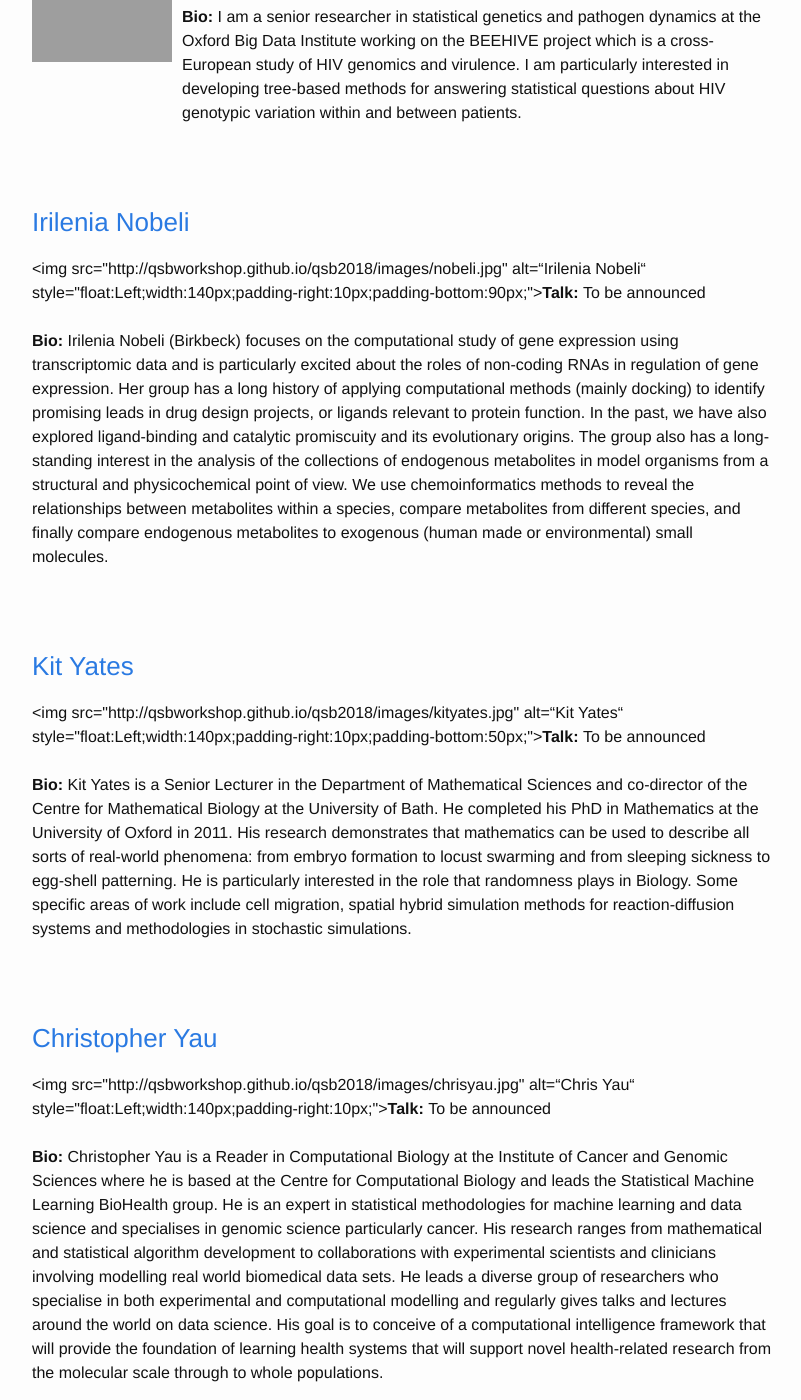
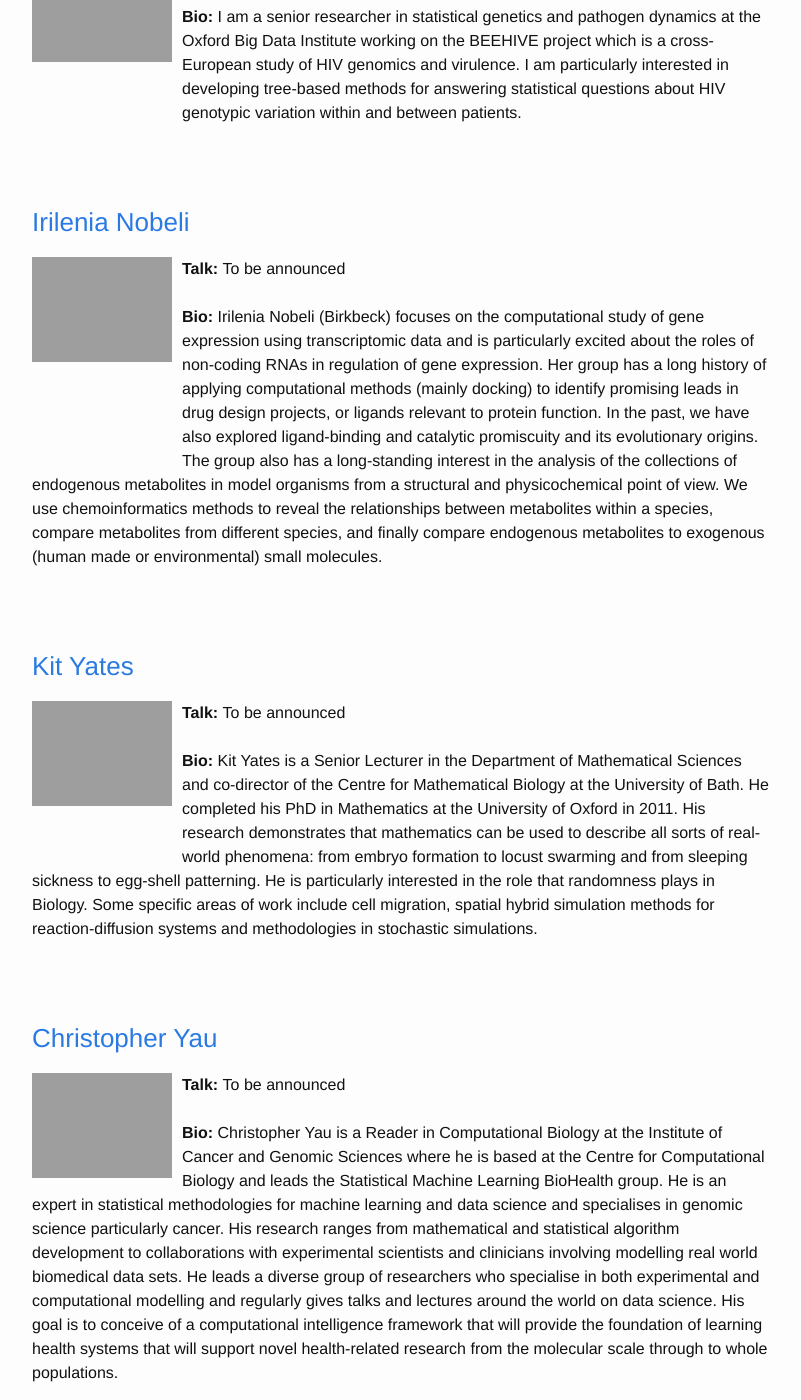
Before and after one commit to qsbworkshop/qsb2019, a Jekyll site: the page built from docs/speakers.md, in a window 1280 px wide and 1400 px high, scrolled down 1381 px. Shown: the whole window, without its empty margins (238-1039 px from the left). Built offline with Jekyll 4.4.1, drawn with Linux system fonts in a browser that asks for light colours; some of the changed text lies outside the part shown.

Commit message:
fix links to speaker images attempt 3

```diff
--- a/docs/speakers.md
+++ b/docs/speakers.md
@@ -5,7 +5,7 @@ permalink: /speakers/
 ---
 <h3><a href="https://www.microsoft.com/en-us/research/people/ndalchau/">Neil Dalchau</a></h3>
   <p>
-     <img src="http://qsbworkshop.github.io/qsb2018/images/dalchau.png" alt=“Neil Dalchau“ style="float:Left;width:140px;padding-right:10px;"><b>Talk: </b>To be announced<br><br><b>Bio: </b>I am a Scientist in the Biological Computation research group at Microsoft Research Cambridge. I am interested in how to program computation and decision-making in biological systems. The applications of programmed biology are numerous, including the synthesis of medicines and industrial chemicals, through to the direct treatment of disease. I studied Mathematics at the University of Oxford, UK (2001-2005), before becoming a biologist at the University of Cambridge. My PhD project was a collaboration between Alex Webb‘s group at the Department of Plant Sciences and Jorge Goncalves in the Control Group at the Department of Engineering. Following my PhD, I briefly held a research associate position in the Control Group, working with Glenn Vinnicombe on applications of stochastic control theory to gene networks. I came to Microsoft Research as a postdoc in 2009, during which I worked with Andrew Phillips on modelling immune systems and synthetic gene networks.
+     <img src="http://qsbworkshop.github.io/qsb2018/images/dalchau.png" alt="Neil Dalchau" style="float:Left;width:140px;padding-right:10px;"><b>Talk: </b>To be announced<br><br><b>Bio: </b>I am a Scientist in the Biological Computation research group at Microsoft Research Cambridge. I am interested in how to program computation and decision-making in biological systems. The applications of programmed biology are numerous, including the synthesis of medicines and industrial chemicals, through to the direct treatment of disease. I studied Mathematics at the University of Oxford, UK (2001-2005), before becoming a biologist at the University of Cambridge. My PhD project was a collaboration between Alex Webb‘s group at the Department of Plant Sciences and Jorge Goncalves in the Control Group at the Department of Engineering. Following my PhD, I briefly held a research associate position in the Control Group, working with Glenn Vinnicombe on applications of stochastic control theory to gene networks. I came to Microsoft Research as a postdoc in 2009, during which I worked with Andrew Phillips on modelling immune systems and synthetic gene networks.
   </p>
 <br>
 <br>
@@ -27,19 +27,19 @@ permalink: /speakers/
 
 <h3><a href="http://people.cryst.bbk.ac.uk/~ubcg71a/research.html">Irilenia Nobeli</a></h3>
   <p>
-     <img src="http://qsbworkshop.github.io/qsb2018/images/nobeli.jpg" alt=“Irilenia Nobeli“ style="float:Left;width:140px;padding-right:10px;padding-bottom:90px;"><b>Talk: </b>To be announced<br><br><b>Bio: </b>Irilenia Nobeli (Birkbeck) focuses on the computational study of gene expression using transcriptomic data and is particularly excited about the roles of non-coding RNAs in regulation of gene expression. Her group has a long history of applying computational methods (mainly docking) to identify promising leads in drug design projects, or ligands relevant to protein function. In the past, we have also explored ligand-binding and catalytic promiscuity and its evolutionary origins. The group also has a long-standing interest in the analysis of the collections of endogenous metabolites in model organisms from a structural and physicochemical point of view. We use chemoinformatics methods to reveal the relationships between metabolites within a species, compare metabolites from different species, and finally compare endogenous metabolites to exogenous (human made or environmental) small molecules.
+     <img src="http://qsbworkshop.github.io/qsb2018/images/nobeli.jpg" alt="Irilenia Nobeli" style="float:Left;width:140px;padding-right:10px;padding-bottom:90px;"><b>Talk: </b>To be announced<br><br><b>Bio: </b>Irilenia Nobeli (Birkbeck) focuses on the computational study of gene expression using transcriptomic data and is particularly excited about the roles of non-coding RNAs in regulation of gene expression. Her group has a long history of applying computational methods (mainly docking) to identify promising leads in drug design projects, or ligands relevant to protein function. In the past, we have also explored ligand-binding and catalytic promiscuity and its evolutionary origins. The group also has a long-standing interest in the analysis of the collections of endogenous metabolites in model organisms from a structural and physicochemical point of view. We use chemoinformatics methods to reveal the relationships between metabolites within a species, compare metabolites from different species, and finally compare endogenous metabolites to exogenous (human made or environmental) small molecules.
   </p>
 <br>
 <br>
 
 <h3><a href="http://kityates.com/">Kit Yates</a></h3>
   <p>
-     <img src="http://qsbworkshop.github.io/qsb2018/images/kityates.jpg" alt=“Kit Yates“ style="float:Left;width:140px;padding-right:10px;padding-bottom:50px;"><b>Talk: </b>To be announced<br><br><b>Bio: </b>Kit Yates is a Senior Lecturer in the Department of Mathematical Sciences and co-director of the Centre for Mathematical Biology at the University of Bath. He completed his PhD in Mathematics at the University of Oxford in 2011. His research demonstrates that mathematics can be used to describe all sorts of real-world phenomena: from embryo formation to locust swarming and from sleeping sickness to egg-shell patterning. He is particularly interested in the role that randomness plays in Biology. Some specific areas of work include cell migration, spatial hybrid simulation methods for reaction-diffusion systems and methodologies in stochastic simulations.
+     <img src="http://qsbworkshop.github.io/qsb2018/images/kityates.jpg" alt="Kit Yates" style="float:Left;width:140px;padding-right:10px;padding-bottom:50px;"><b>Talk: </b>To be announced<br><br><b>Bio: </b>Kit Yates is a Senior Lecturer in the Department of Mathematical Sciences and co-director of the Centre for Mathematical Biology at the University of Bath. He completed his PhD in Mathematics at the University of Oxford in 2011. His research demonstrates that mathematics can be used to describe all sorts of real-world phenomena: from embryo formation to locust swarming and from sleeping sickness to egg-shell patterning. He is particularly interested in the role that randomness plays in Biology. Some specific areas of work include cell migration, spatial hybrid simulation methods for reaction-diffusion systems and methodologies in stochastic simulations.
   </p>
 <br>
 <br>
 
 <h3><a href="https://www.birmingham.ac.uk/staff/profiles/cancer-genomic/yau-christopher.aspx">Christopher Yau</a></h3>
   <p>
-     <img src="http://qsbworkshop.github.io/qsb2018/images/chrisyau.jpg" alt=“Chris Yau“ style="float:Left;width:140px;padding-right:10px;"><b>Talk: </b>To be announced<br><br><b>Bio: </b>Christopher Yau is a Reader in Computational Biology at the Institute of Cancer and Genomic Sciences where he is based at the Centre for Computational Biology and leads the Statistical Machine Learning BioHealth group. He is an expert in statistical methodologies for machine learning and data science and specialises in genomic science particularly cancer. His research ranges from mathematical and statistical algorithm development to collaborations with experimental scientists and clinicians involving modelling real world biomedical data sets. He leads a diverse group of researchers who specialise in both experimental and computational modelling and regularly gives talks and lectures around the world on data science. His goal is to conceive of a computational intelligence framework that will provide the foundation of learning health systems that will support novel health-related research from the molecular scale through to whole populations.
+     <img src="http://qsbworkshop.github.io/qsb2018/images/chrisyau.jpg" alt="Chris Yau" style="float:Left;width:140px;padding-right:10px;"><b>Talk: </b>To be announced<br><br><b>Bio: </b>Christopher Yau is a Reader in Computational Biology at the Institute of Cancer and Genomic Sciences where he is based at the Centre for Computational Biology and leads the Statistical Machine Learning BioHealth group. He is an expert in statistical methodologies for machine learning and data science and specialises in genomic science particularly cancer. His research ranges from mathematical and statistical algorithm development to collaborations with experimental scientists and clinicians involving modelling real world biomedical data sets. He leads a diverse group of researchers who specialise in both experimental and computational modelling and regularly gives talks and lectures around the world on data science. His goal is to conceive of a computational intelligence framework that will provide the foundation of learning health systems that will support novel health-related research from the molecular scale through to whole populations.
   </p>
```
